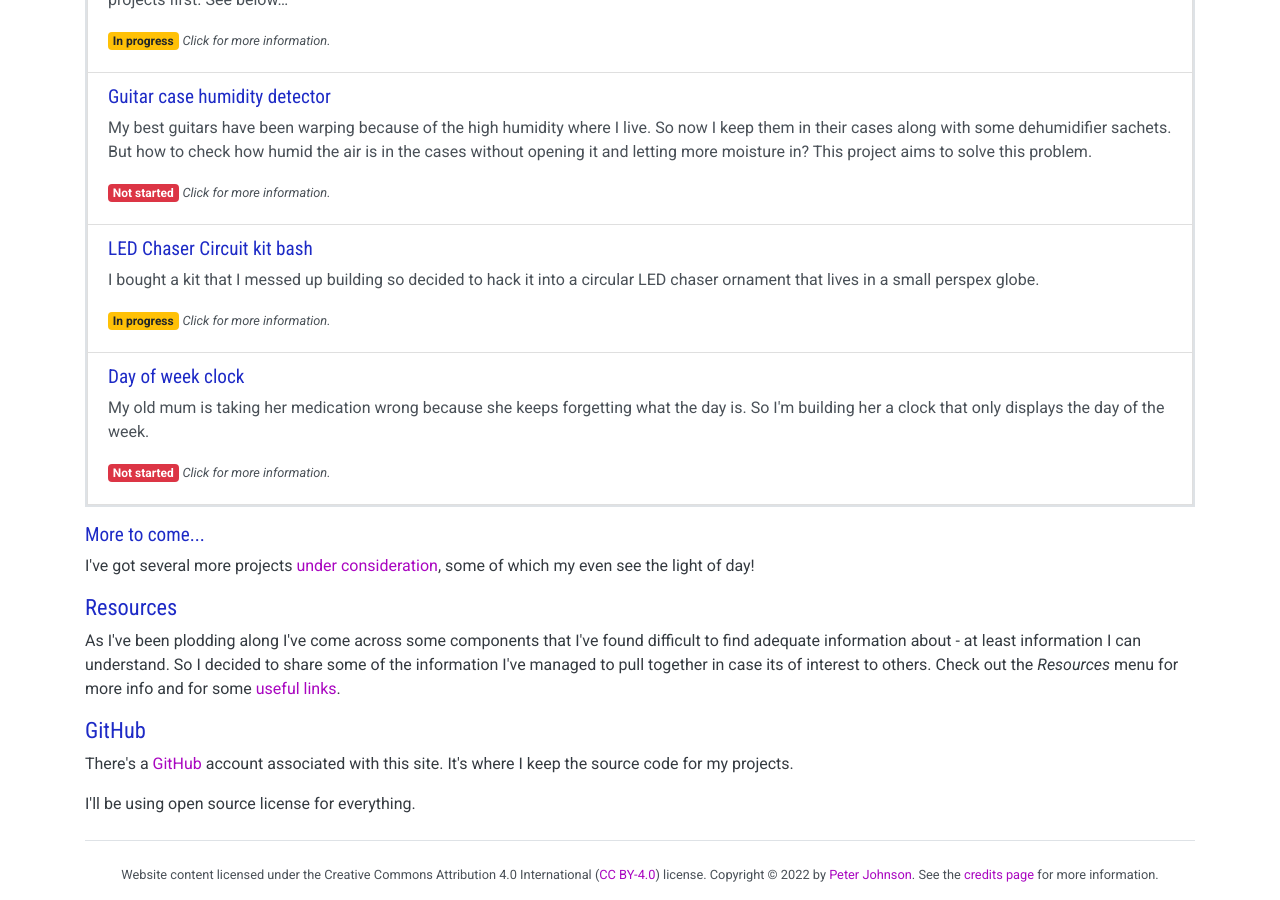
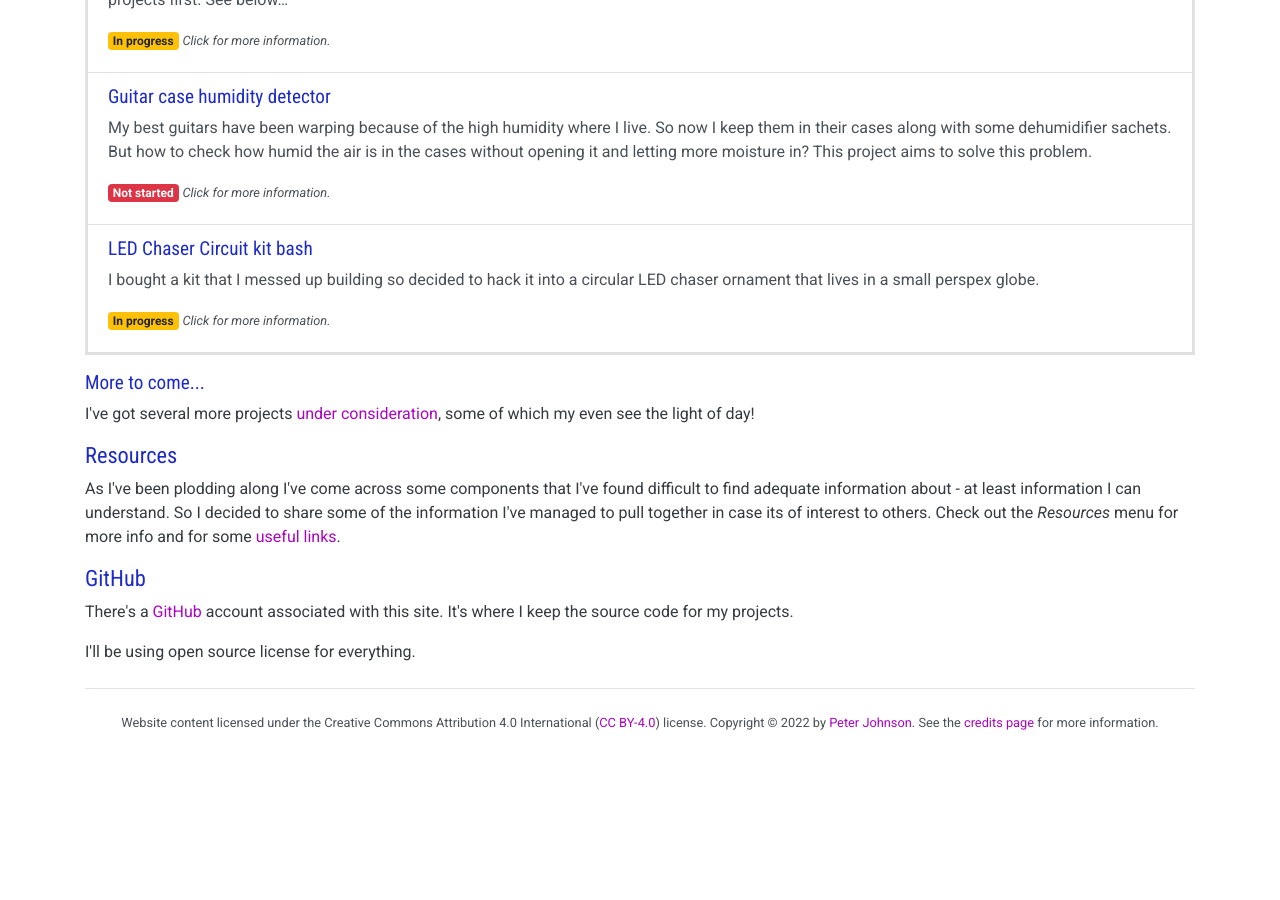
Before and after one commit to cahamo/cahamo.github.io, a Jekyll site: the page built from index.html, in a window 1280 px wide and 900 px high, scrolled down 1171 px. Built offline with Jekyll 4.4.1, drawn with Linux system fonts in a browser that asks for light colours; comment, search, counter and statistics services are not loaded; after the commit the page ends 1919 px from its top, so only the background shows below that.

Commit message:
Remove dow-clock project page
The need for this project has gone.

```diff
--- a/_includes/header.html
+++ b/_includes/header.html
@@ -20,7 +20,6 @@
             <a class="dropdown-item" href="/projects/gate-sensor">Gate Open Sensor</a>
             <a class="dropdown-item" href="/projects/tongue-drum">Electro-Tongue Drum</a>
             <a class="dropdown-item" href="/projects/guitar-case-sensor">Guitar Case Humidity Sensor</a>
-            <a class="dropdown-item" href="/projects/dow-clock">Day Of Week Clock</a>
             <div class="dropdown-divider"></div>
             <a class="dropdown-item disabled" href="#">Kits</a>
             <a class="dropdown-item" href="/projects/kits/circular-led-chaser">Circular LED Chaser [Kit Bash]</a>
--- a/index.html
+++ b/index.html
@@ -65,12 +65,6 @@ title: "Cahamo's Electronic Adventures Home Page"
         <p class="mb-2"><span class="badge badge-warning">In&nbsp;progress</span> <small><em>Click for more information.</em></small></p>
     </a>
 
-    <a href="/projects/dow-clock/" class="list-group-item list-group-item-action flex-column align-items-start">
-        <h3>Day of week clock</h3>
-        <p>My old mum is taking her medication wrong because she keeps forgetting what the day is. So I'm building her a clock that only displays the day of the week.</p>
-        <p class="mb-2"><span class="badge badge-danger">Not&nbsp;started</span> <small><em>Click for more information.</em></small></p>
-    </a>
-
 </div>
 
 <h3>More to come...</h3>
```
Also changed, not shown: projects/dow-clock/index.html (deleted, +0 -21 lines).
